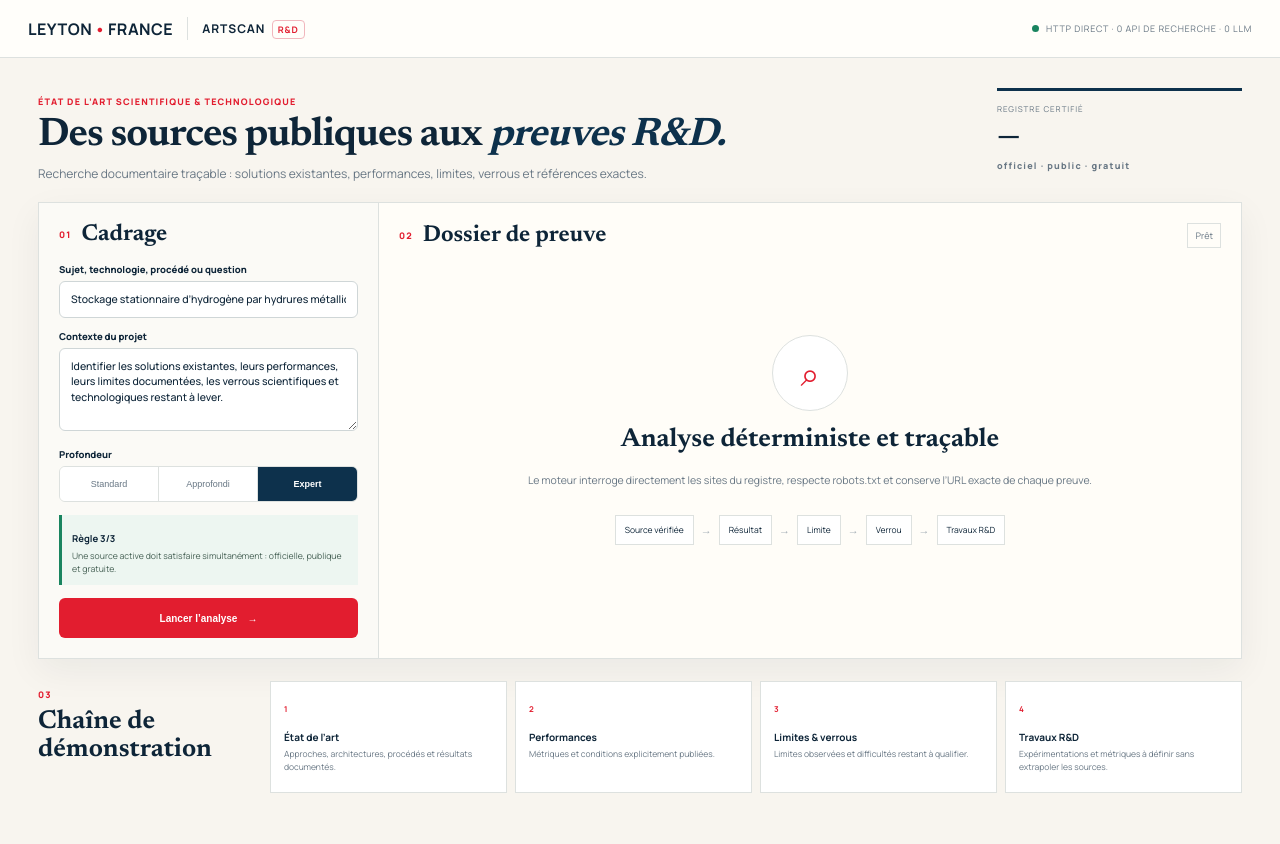
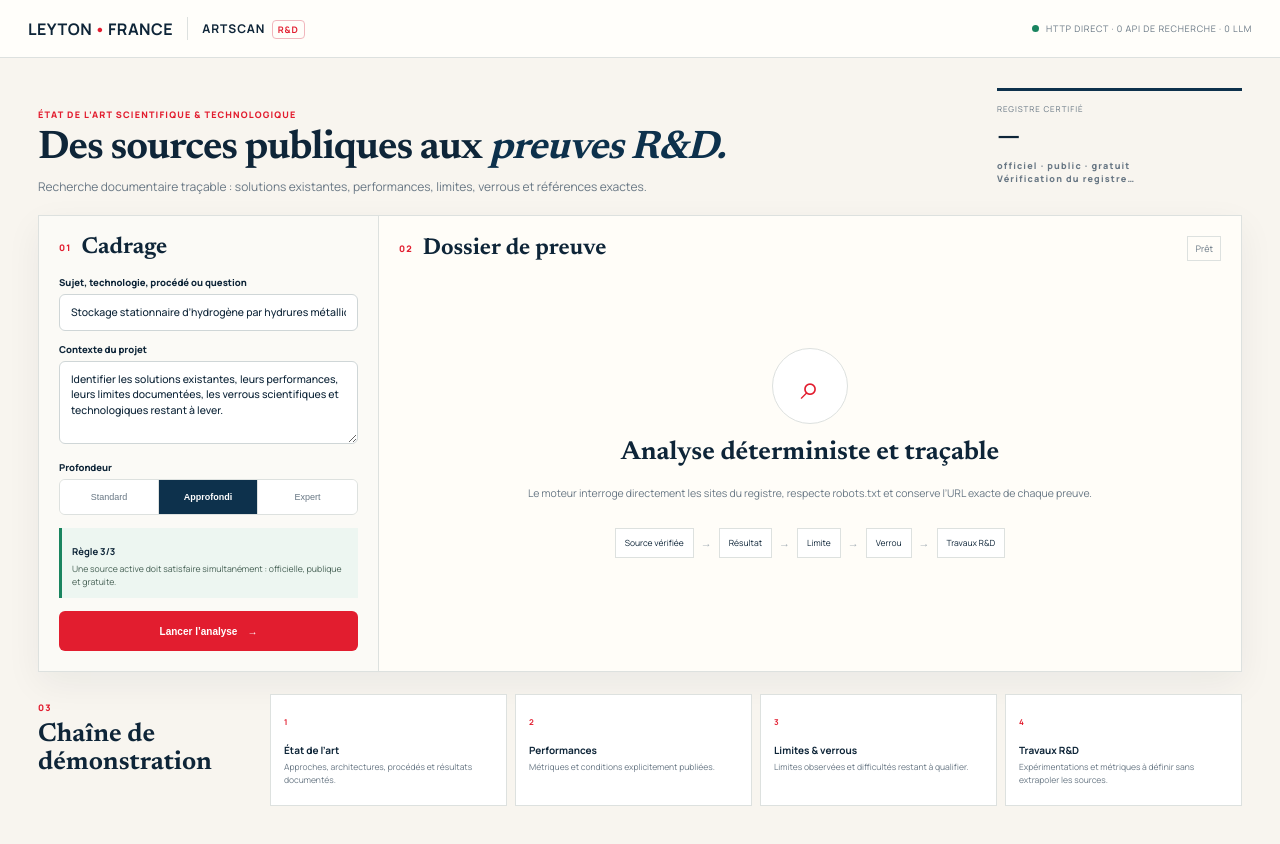
Before and after one commit to hakimalamiouahabi/artscan-rd, a website: page public/index.html in a window 1280 px wide. Drawn offline with Linux system fonts and the light colour scheme; no server answers.

Commit message:
ui: lock Expert until certified registry reaches 1000

```diff
--- a/public/index.html
+++ b/public/index.html
@@ -1,9 +1,9 @@
 <!doctype html><html lang="fr"><head><meta charset="utf-8"><meta name="viewport" content="width=device-width,initial-scale=1"><title>ARTSCAN R&D — Leyton France</title><meta name="description" content="État de l’art R&D à partir de sources officielles, publiques et gratuites."><link rel="stylesheet" href="/styles.css"></head><body>
 <header class="topbar"><div class="brand"><strong>LEYTON<span>•</span>FRANCE</strong><i></i><b>ARTSCAN <em>R&D</em></b></div><div class="status"><span class="dot"></span> HTTP direct · 0 API de recherche · 0 LLM</div></header>
 <main class="page">
-<section class="intro"><div><small>ÉTAT DE L’ART SCIENTIFIQUE & TECHNOLOGIQUE</small><h1>Des sources publiques aux <em>preuves R&D.</em></h1><p>Recherche documentaire traçable : solutions existantes, performances, limites, verrous et références exactes.</p></div><div class="registry"><span>REGISTRE CERTIFIÉ</span><strong id="registryCount">—</strong><small>officiel · public · gratuit</small></div></section>
+<section class="intro"><div><small>ÉTAT DE L’ART SCIENTIFIQUE & TECHNOLOGIQUE</small><h1>Des sources publiques aux <em>preuves R&D.</em></h1><p>Recherche documentaire traçable : solutions existantes, performances, limites, verrous et références exactes.</p></div><div class="registry"><span>REGISTRE CERTIFIÉ</span><strong id="registryCount">—</strong><small>officiel · public · gratuit</small><small id="registryNote" class="registry-note">Vérification du registre…</small></div></section>
 <section class="shell">
-<aside class="config"><div class="head"><span>01</span><h2>Cadrage</h2></div><label>Sujet, technologie, procédé ou question</label><input id="topic" value="Stockage stationnaire d’hydrogène par hydrures métalliques"><label>Contexte du projet</label><textarea id="context" rows="4">Identifier les solutions existantes, leurs performances, leurs limites documentées, les verrous scientifiques et technologiques restant à lever.</textarea><label>Profondeur</label><div class="depth"><button data-depth="standard">Standard</button><button data-depth="approfondi">Approfondi</button><button class="active" data-depth="expert">Expert</button></div><div class="rule"><b>Règle 3/3</b><p>Une source active doit satisfaire simultanément : officielle, publique et gratuite.</p></div><button id="launch" class="launch">Lancer l’analyse <span>→</span></button></aside>
+<aside class="config"><div class="head"><span>01</span><h2>Cadrage</h2></div><label>Sujet, technologie, procédé ou question</label><input id="topic" value="Stockage stationnaire d’hydrogène par hydrures métalliques"><label>Contexte du projet</label><textarea id="context" rows="4">Identifier les solutions existantes, leurs performances, leurs limites documentées, les verrous scientifiques et technologiques restant à lever.</textarea><label>Profondeur</label><div class="depth"><button data-depth="standard">Standard</button><button class="active" data-depth="approfondi">Approfondi</button><button data-depth="expert" disabled>Expert</button></div><div class="rule"><b>Règle 3/3</b><p>Une source active doit satisfaire simultanément : officielle, publique et gratuite.</p></div><button id="launch" class="launch">Lancer l’analyse <span>→</span></button></aside>
 <section class="result"><div class="head"><span>02</span><h2>Dossier de preuve</h2><div id="jobState" class="jobstate">Prêt</div></div><div id="empty" class="empty"><div class="scan">⌕</div><h3>Analyse déterministe et traçable</h3><p>Le moteur interroge directement les sites du registre, respecte robots.txt et conserve l’URL exacte de chaque preuve.</p><div class="chain"><span>Source vérifiée</span><b>→</b><span>Résultat</span><b>→</b><span>Limite</span><b>→</b><span>Verrou</span><b>→</b><span>Travaux R&D</span></div></div><div id="progress" class="progress hidden"><div class="bar"><i id="bar"></i></div><div class="stats"><span><b id="done">0</b> analysées</span><span><b id="reach">0</b> accessibles</span><span><b id="match">0</b> pertinentes</span><span><b id="err">0</b> erreurs</span></div></div><div id="report" class="report hidden"></div></section>
 </section>
 <section class="method"><div><span>03</span><h2>Chaîne de démonstration</h2></div><div class="methodgrid"><article><b>1</b><h3>État de l’art</h3><p>Approches, architectures, procédés et résultats documentés.</p></article><article><b>2</b><h3>Performances</h3><p>Métriques et conditions explicitement publiées.</p></article><article><b>3</b><h3>Limites & verrous</h3><p>Limites observées et difficultés restant à qualifier.</p></article><article><b>4</b><h3>Travaux R&D</h3><p>Expérimentations et métriques à définir sans extrapoler les sources.</p></article></div></section>
```
